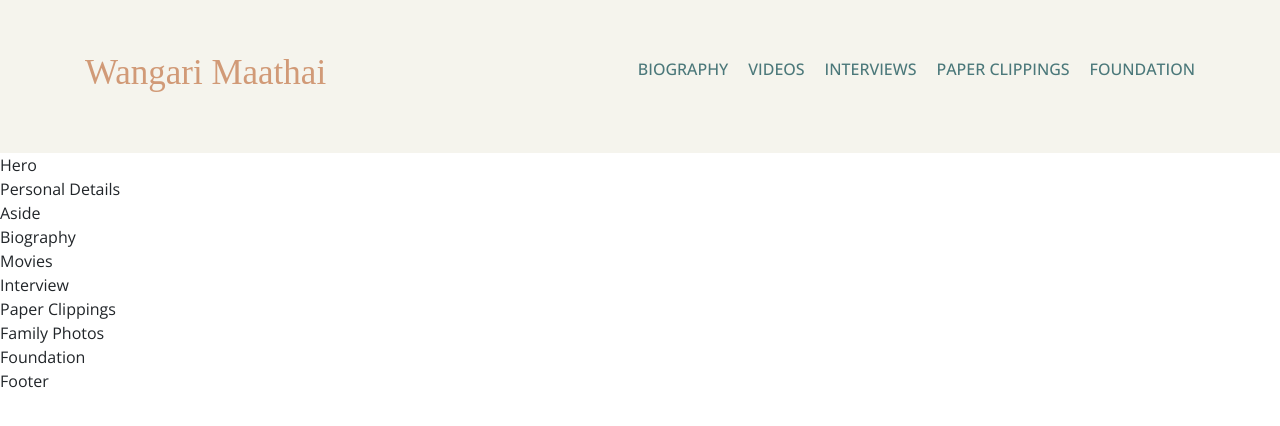
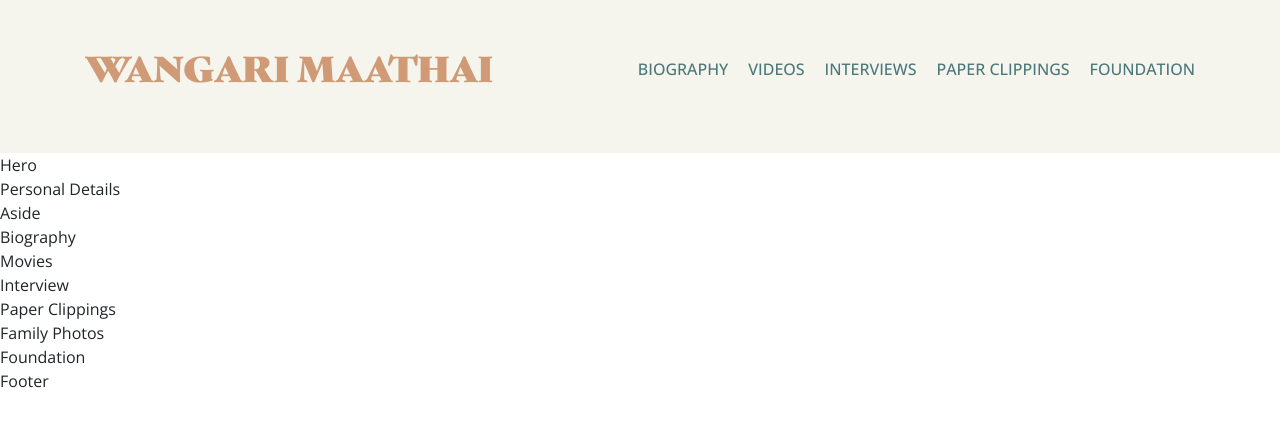
Before and after one commit to hossainahmed359/biograply-html-design, a plain HTML site: page index.html in a window 1280 px wide. Drawn offline with nearby package versions, Linux system fonts and the light colour scheme.

Commit message:
Add custom fonts

```diff
--- a/style.css
+++ b/style.css
@@ -1,3 +1,13 @@
+/* ==================== CUSTOM FONT ==================== */
+@font-face {
+    font-family: "Gastromond Regular";
+    src: url("./assets/fonts/gastromond/Gastromond-Regular.ttf") format("ttf");
+    src: url("./assets/fonts/gastromond/Gastromond-Regular.woff2") format("woff2"),
+    url("./assets/fonts/gastromond/gastromondtest-regular.otf") format("otf");
+    }
+
+
+/* ==================== VARIABLES ==================== */
 :root {
     /* COLORS */
     --color-dark: #524C4A;
@@ -9,15 +19,10 @@
 
     /* FONTS */
     --font-opensans: 'Open Sans', sans-serif;
-    --font-spectral: 'Spectral', serif;
+     --font-gastromond-regular: 'Gastromond Regular', 'sans-serif';
 }
 
-
-/* body {
-    color: var(--primary-color);
-    font-size: var(--font-size);
-  } */
-
+/* ==================== GLOBALS ==================== */
 * {
     font-family: var(--font-opensans);
     text-decoration: none;
@@ -42,7 +47,8 @@
     font-size: 35px;
     line-height: 49px;
     color: var(--color-orange-light);
-    font-family: var(--font-spectral);
+    font-family: var( --font-gastromond-regular);
+    text-transform: uppercase;
 }
 
 
```
Also changed, not shown: assets/fonts/gastromond/Befonts-License.txt (added), assets/fonts/gastromond/Gastromond-Regular.ttf (added), assets/fonts/gastromond/Gastromond-Regular.woff2 (added), assets/fonts/gastromond/gastromondtest-regular.otf (added).
